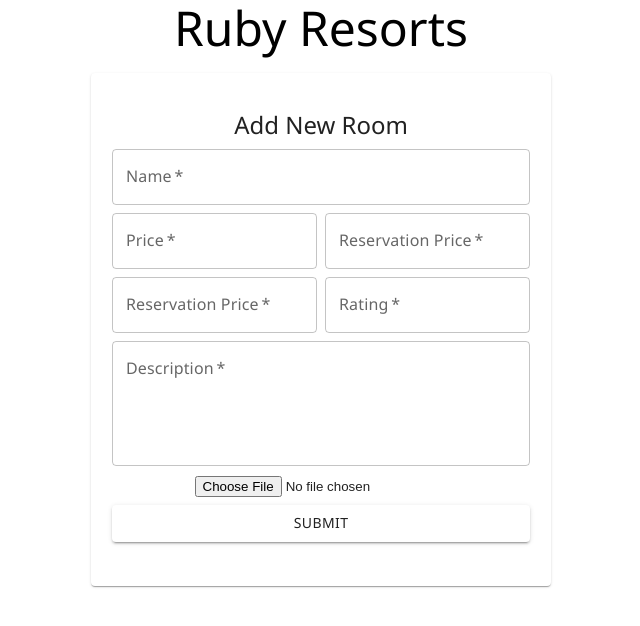
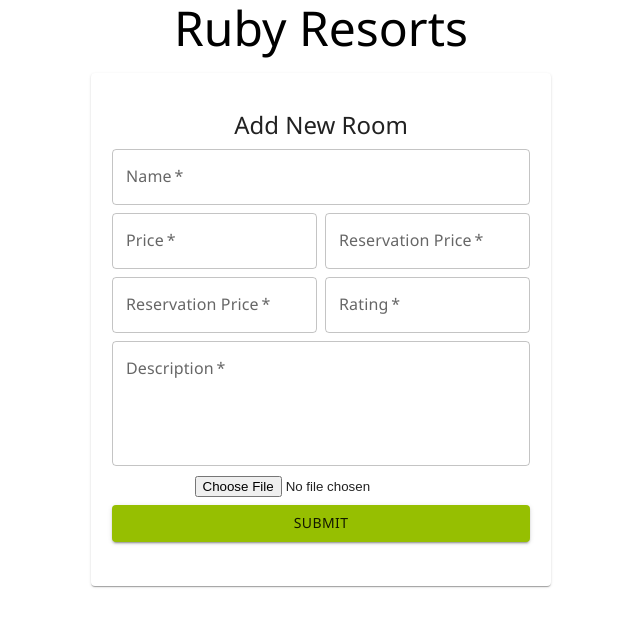
Before and after one commit to anthonymr/ruby-resorts-frontend, a React (Create React App) app: page /add in a window 1280 px wide. Shown: the top 626 px of the page, without its empty margins (319-959 px from the left). Built offline with nearby package versions, Linux system fonts and the light colour scheme.

Commit message:
Updated styles

```diff
--- a/src/components/addRoom/AddRoom.jsx
+++ b/src/components/addRoom/AddRoom.jsx
@@ -38,7 +38,7 @@ const AddRoom = () => {
               <Grid item xs={12}>
               <input type="file"  name="roomimage" accept="image/*" />              </Grid>
               <Grid item xs={12}>
-                <Button type="submit" variant="contained" color="primary" fullWidth>Submit</Button>
+                <Button type="submit" variant="contained" color="secondary" fullWidth>Submit</Button>
               </Grid>
 
             </Grid>
```
